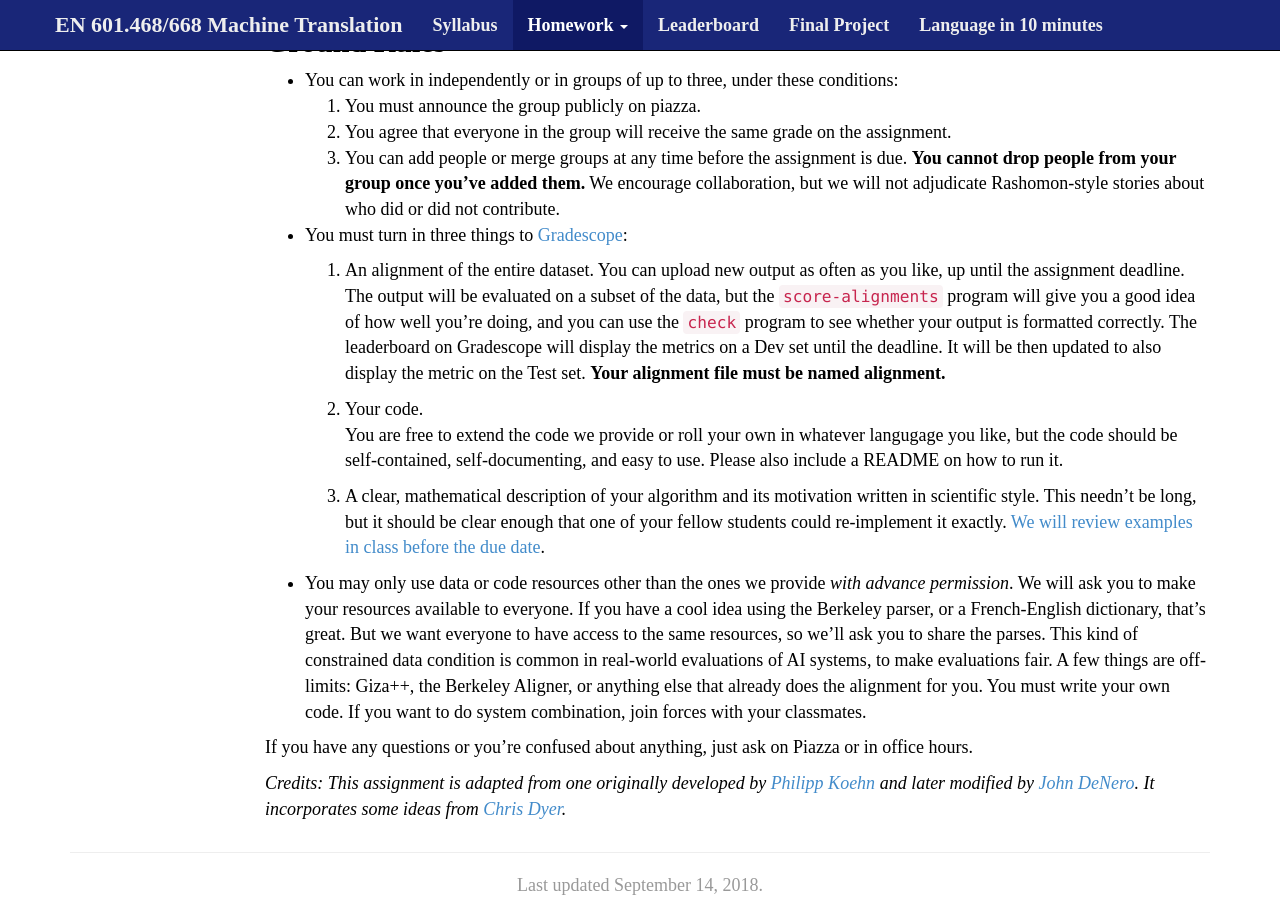
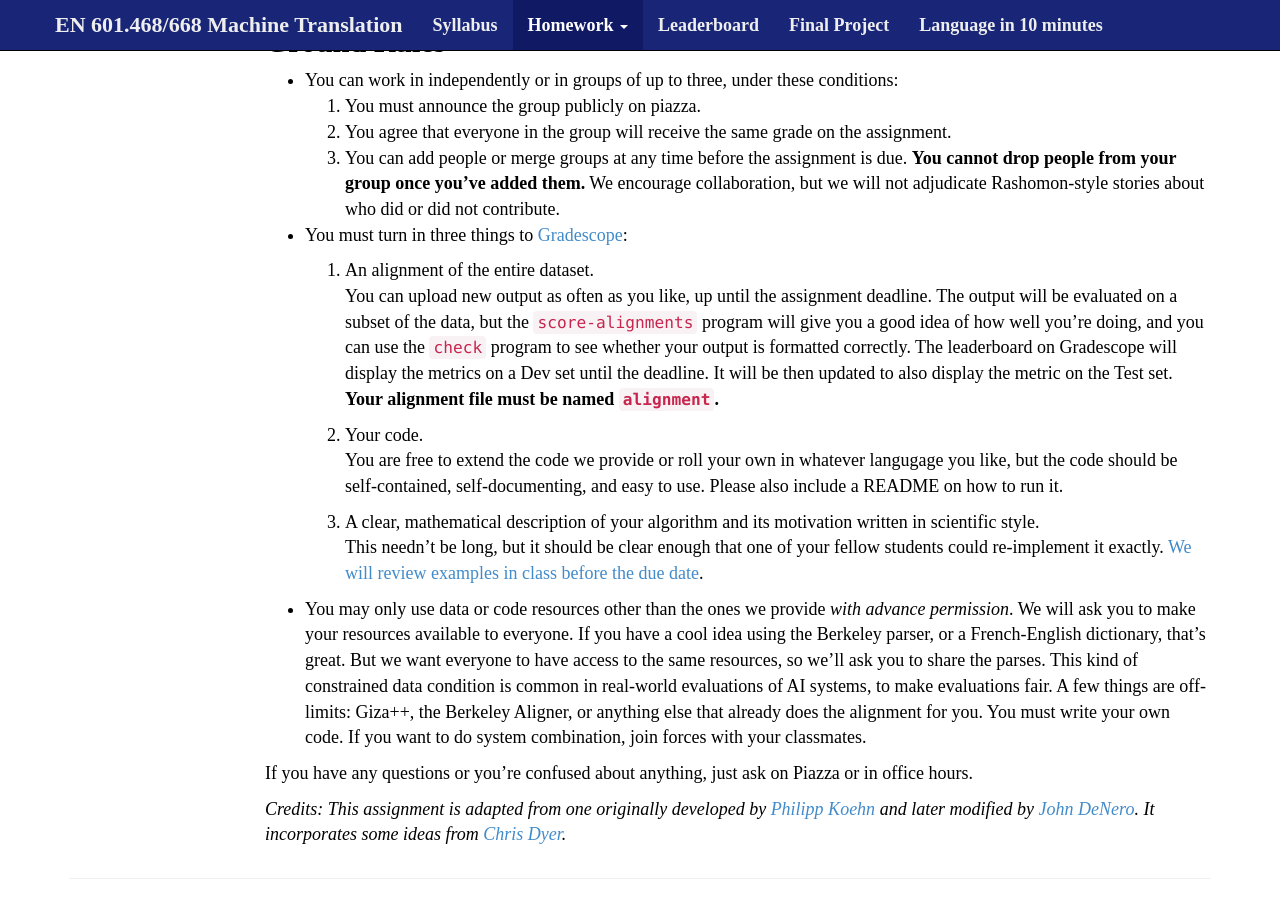
Before and after one commit to mt-class/jhu, a Jekyll site: the page built from hw1.md, in a window 1280 px wide and 900 px high, scrolled down 2285 px. Built offline with Jekyll 4.4.1, drawn with Linux system fonts in a browser that asks for light colours; nearby versions of some CDN libraries; some web fonts are replaced; formulas are drawn with MathJax 3.

Commit message:
fixing markdown of hw1

```diff
--- a/hw1.md
+++ b/hw1.md
@@ -168,7 +168,7 @@
      on a subset of the data, but the `score-alignments` program will give you a good
      idea of how well you're doing, and you can use the `check` program
      to see whether your output is formatted correctly. The leaderboard on Gradescope will display the metrics on a Dev set until the deadline. It will be then updated to also display the metric on the Test set.
-     **Your alignment file must be named alignment.**
+     **Your alignment file must be named `alignment`.**
 
   1. Your code.
      You are free to extend the code we provide or roll your own in whatever
```
